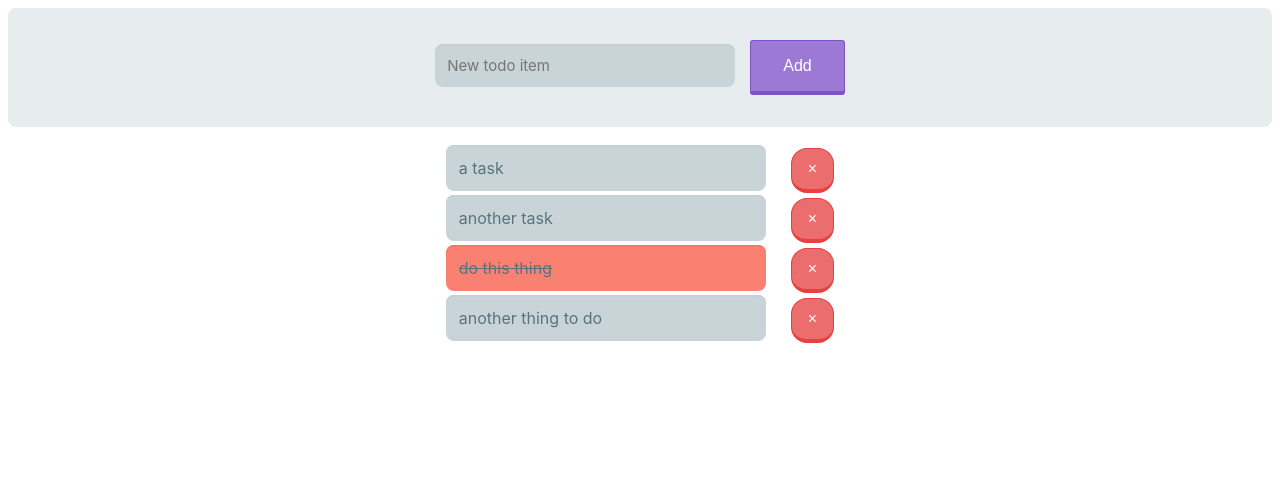
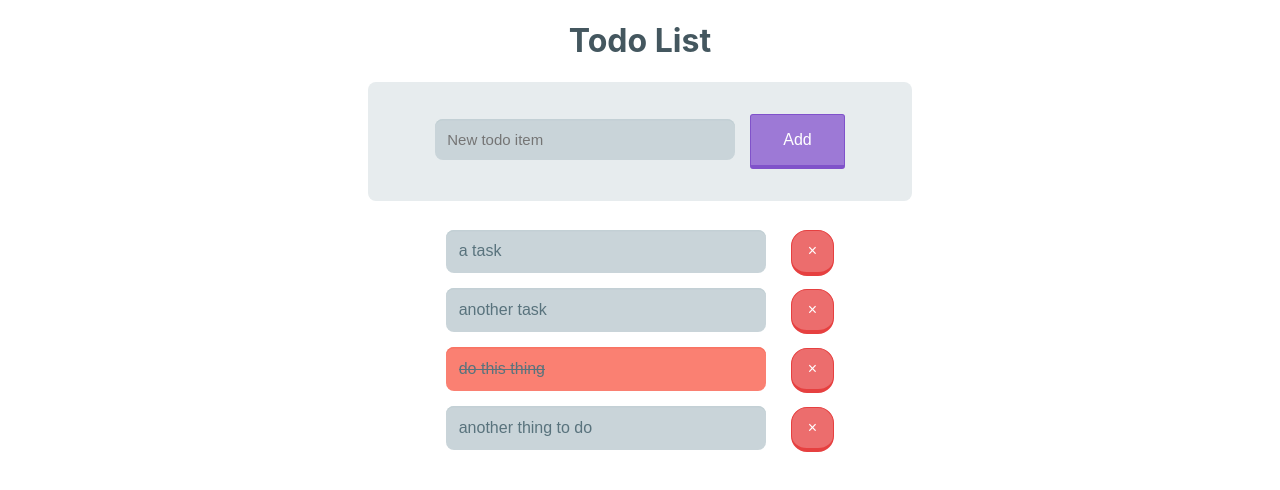
Before and after one commit to BillyBunn/todo-ts, a React (Create React App) app: page / in a window 1280 px wide. Shown: the top 490 px of the page. Built offline with nearby package versions, Linux system fonts and the light colour scheme.

Commit message:
adds title, adds styles

```diff
--- a/src/components/App.tsx
+++ b/src/components/App.tsx
@@ -43,6 +43,7 @@ class App extends React.Component<{}, State> {
   render() {
     return (
       <>
+        <h1>Todo List</h1>
         <Form handleTodoCreation={this.handleTodoCreation} />
         <List
           todos={this.state.todos}
--- a/src/components/styles.scss
+++ b/src/components/styles.scss
@@ -4,11 +4,22 @@ $delete-color: rgb(236, 109, 109);
 $base-font: -apple-system, BlinkMacSystemFont, "Segoe UI", Roboto, Helvetica, Arial, sans-serif, "Apple Color Emoji", "Segoe UI Emoji", "Segoe UI Symbol";
 $background-color:#e7ecee;
 
+body, html {
+  font-family: $base-font;
+  margin: 0;
+}
+
+h1 {
+  color: darken($background-color, 60%);
+  text-align: center;
+}
+
 form {
 	background: $background-color;
   border-radius: 8px;
-  font-family: $base-font;
   padding: 2em;
+  margin: 0 auto;
+  max-width: 30em;
   text-align: center;
 
   > * {
@@ -22,7 +33,6 @@ form {
     color: darken($background-color, 50%);
     border: none;
     border-radius: 8px;
-    font-family: $base-font;
     font-size: 15px;
     margin: 0 1em 0 0;
     outline: 0;
@@ -48,14 +58,14 @@ form {
 }
 
   ul {
-  font-family: $base-font;
+  // font-family: $base-font;
   list-style-type:none;
   margin: 0em;
   padding: 1em 2em;
   text-align: center;
     li {
       font-size: .1.5em;
-      margin: .125em 0em;
+      margin: .8em 0em;
       width: 100%;
 
           &.done {
@@ -78,7 +88,7 @@ form {
             color: darken($background-color, 50%);
             border: none;
             border-radius: 8px;
-            font-family: $base-font;
+            // font-family: $base-font;
             font-size: 1em;
             margin: 0 1.55em 0 0;
             outline: 0;
```
